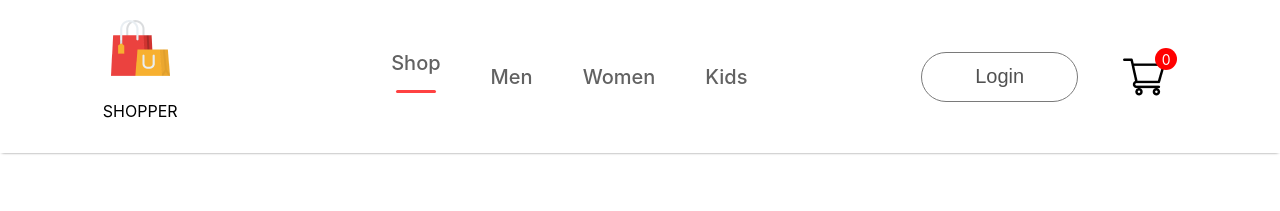
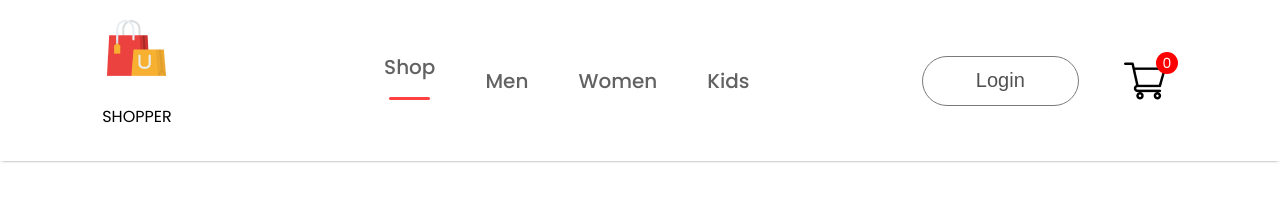
Before and after one commit to imsp18/E-commerce-website, a React (Create React App) app: page / in a window 1280 px wide. Shown: the top 211 px of the page. Built offline with nearby package versions, Linux system fonts and the light colour scheme.

Commit message:
added Fonts

```diff
--- a/src/index.css
+++ b/src/index.css
@@ -5,6 +5,7 @@ body {
     sans-serif;
   -webkit-font-smoothing: antialiased;
   -moz-osx-font-smoothing: grayscale;
+  font-family: 'poppins';
 }
 
 code {
```
